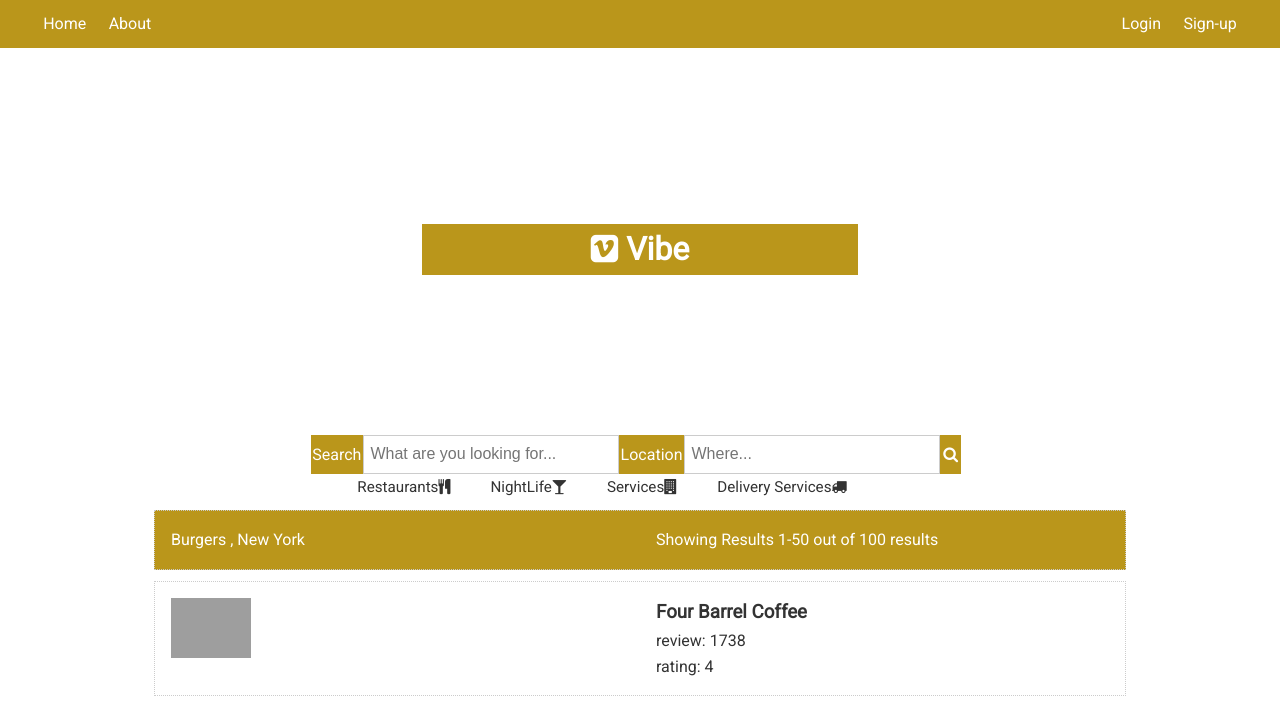
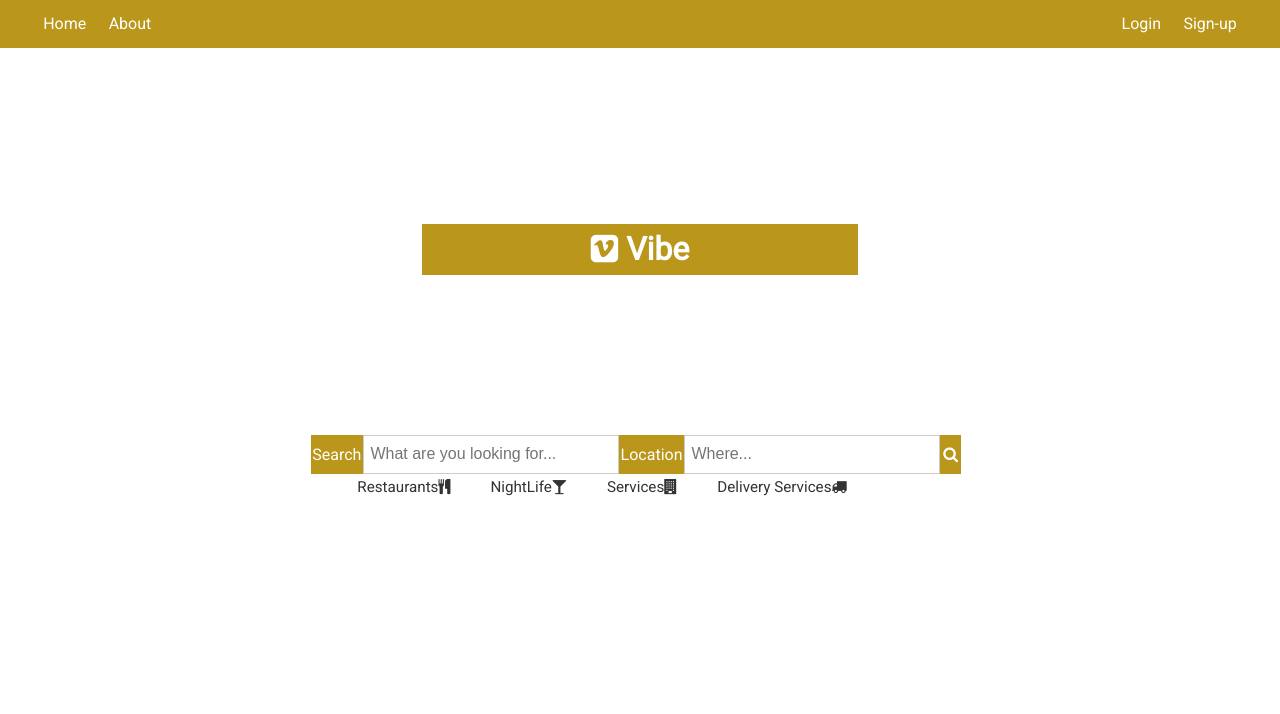
Before and after one commit to MischaGithub/Vibe-, a React (Create React App) app in the folder client/: page / in a window 1280 px wide. Shown: the top 714 px of the page. Built offline with nearby package versions, Linux system fonts and the light colour scheme; no server answers; grey boxes are pictures that could not be loaded.

Commit message:
Started to connect the routes for the business

```diff
--- a/client/src/Components/businesses/BusinessItem.js
+++ /dev/null
@@ -1,46 +0,0 @@
-import React, { Component } from "react";
-
-const placesPlaceholder = [
-  { name: "Coffee", review_count: 20, rating: 3, image_url: "whatever_url" },
-  { name: "Coffee", review_count: 20, rating: 3 },
-  { name: "Coffee", review_count: 20, rating: 3 },
-  { name: "Coffee", review_count: 20, rating: 3 },
-  { name: "Coffee", review_count: 20, rating: 3 },
-];
-
-class BusinessItem extends Component {
-  state = {
-    id: "E8RJkjfdcwgtyoPMjQ_Olg",
-    review_count: 1738,
-    name: "Four Barrel Coffee",
-    url: "https://www.yelp.com/biz/four-barrel-coffee-san-francisco",
-    image_url:
-      "http://s3-media2.fl.yelpcdn.com/bphoto/MmgtASP3l_t4tPCL1iAsCg/o.jpg",
-    rating: 4,
-    is_closed: false,
-  };
-
-  render() {
-    // Pulling out from state
-    const { image_url, name, review_count, rating } = this.state;
-    return (
-      <div className="container">
-        <div className="card grid-2 bg-dark ">
-          <p>Burgers , New York</p>
-          <p>Showing Results 1-50 out of 100 results</p>
-        </div>
-        <div className="card grid-2  ">
-          <img src={image_url} alt="" style={{ width: "80px" }} />
-
-          <div className="text-left">
-            <h3 className="left-header">{name}</h3>
-            <p>review: {review_count}</p>
-            <p>rating: {rating}</p>
-          </div>
-        </div>
-      </div>
-    );
-  }
-}
-
-export default BusinessItem;
--- a/client/src/Components/layout/TopNav.js
+++ b/client/src/Components/layout/TopNav.js
@@ -54,6 +54,7 @@ const TopNav = () => {
           <li>
             <Link to="/login">Login</Link>
           </li>
+
           <li>
             <Link to="/register">Sign-up</Link>
           </li>
--- a/client/src/Components/pages/Home.js
+++ b/client/src/Components/pages/Home.js
@@ -4,7 +4,6 @@ import AuthContext from "../../context/auth/authContext";
 import SearchBar from "../layout/SearchBar";
 import LocationBar from "../layout/LocationBar";
 import SearchSuggestion from "../layout/SearchSuggestion";
-import BusinessItem from "../businesses/BusinessItem";
 
 const Home = ({ title, icon }) => {
   // AuthContext
@@ -36,7 +35,6 @@ const Home = ({ title, icon }) => {
       <div className="suggestion-container">
         <SearchSuggestion />
       </div>
-      <BusinessItem />
     </Fragment>
   );
 };
```
Also changed, not shown: 2 other files (tests, documents, lock files or other folders).
